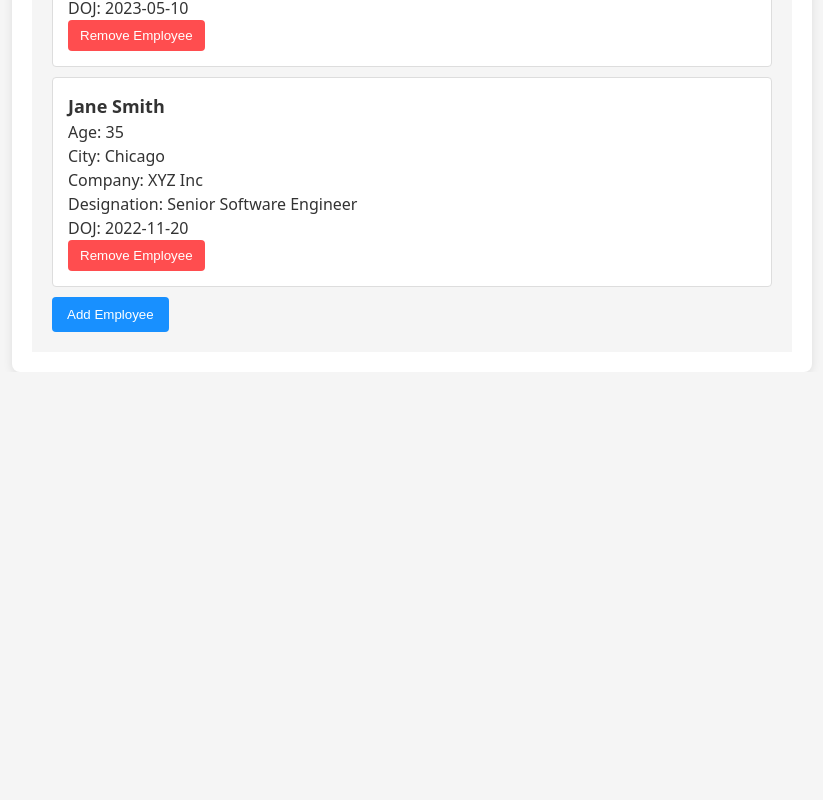
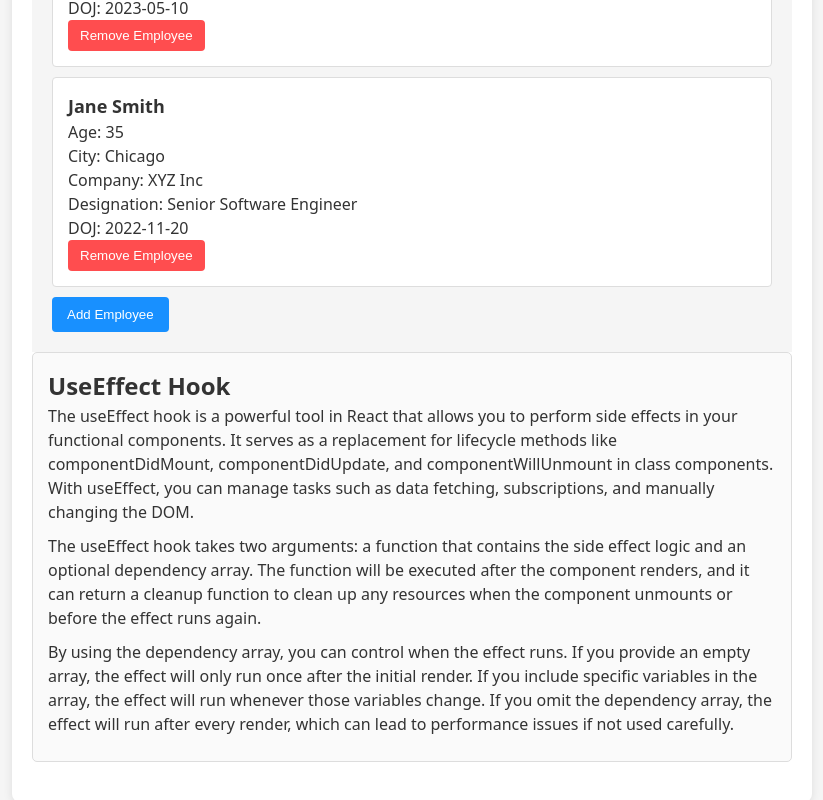
Before and after one commit to incognito0007/project-horizon, a React (Vite) app in the folder web/horizon-web/: page / in a window 1280 px wide. Shown: the part 1951-2751 px from the top of the page, without its empty margins (228-1051 px from the left). Before the commit the page ends 2323 px from the top, so only its background shows below. Built offline with nearby package versions, Linux system fonts and the light colour scheme.

Commit message:
[web] feat: add UseEffectHook component to demonstrate useEffect functionality in React

```diff
--- a/web/horizon-web/src/App.tsx
+++ b/web/horizon-web/src/App.tsx
@@ -12,6 +12,7 @@ import { printChaiDetails } from './day-to-day-learning/04-generics-and-interfac
 import { printGenericsDetails } from './day-to-day-learning/04-generics-and-interfaces/generics'
 import { printApiResponseDetails } from './day-to-day-learning/04-generics-and-interfaces/apiResponseWrapper'
 import PractiseApp from './day-to-day-learning/05-use-effect/PractiseApplication/PractiseApp'
+import UseEffectHook from './day-to-day-learning/05-use-effect/UseEffectHook'
 
 function App() {
   const propsData = {
@@ -55,6 +56,7 @@ function App() {
       {printGenericsDetails() ?? null}
       {printApiResponseDetails() ?? null}
       <PractiseApp />
+      <UseEffectHook />
     </div>
   )
 }
--- /dev/null
+++ b/web/horizon-web/src/day-to-day-learning/05-use-effect/UseEffectHook.tsx
@@ -0,0 +1,39 @@
+import { useEffect } from 'react'
+
+export default function UseEffectHook() {
+  useEffect(() => {
+    // side effect logic goes here
+    console.log('useEffect hook is running')
+
+    return () => {
+      // cleanup logic goes here
+      console.log('Cleaning up resources')
+    }
+  }, [])
+
+  return (
+    <div className="component">
+      <h2>UseEffect Hook</h2>
+      <p>
+        The useEffect hook is a powerful tool in React that allows you to perform side effects in
+        your functional components. It serves as a replacement for lifecycle methods like
+        componentDidMount, componentDidUpdate, and componentWillUnmount in class components. With
+        useEffect, you can manage tasks such as data fetching, subscriptions, and manually changing
+        the DOM.
+      </p>
+      <p>
+        The useEffect hook takes two arguments: a function that contains the side effect logic and
+        an optional dependency array. The function will be executed after the component renders, and
+        it can return a cleanup function to clean up any resources when the component unmounts or
+        before the effect runs again.
+      </p>
+      <p>
+        By using the dependency array, you can control when the effect runs. If you provide an empty
+        array, the effect will only run once after the initial render. If you include specific
+        variables in the array, the effect will run whenever those variables change. If you omit the
+        dependency array, the effect will run after every render, which can lead to performance
+        issues if not used carefully.
+      </p>
+    </div>
+  )
+}
```
